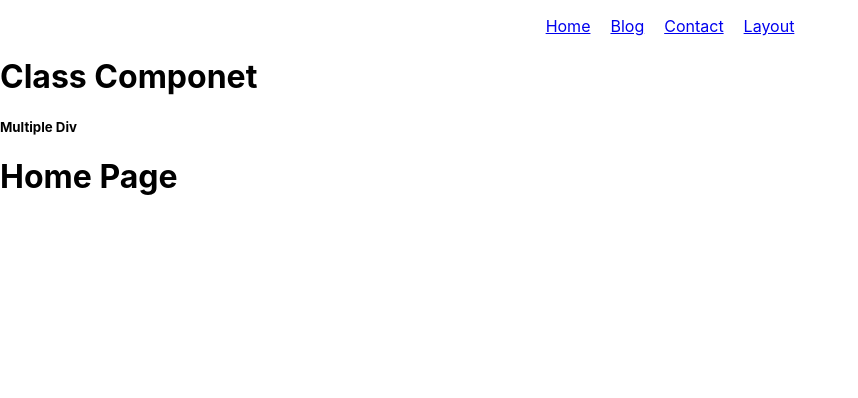
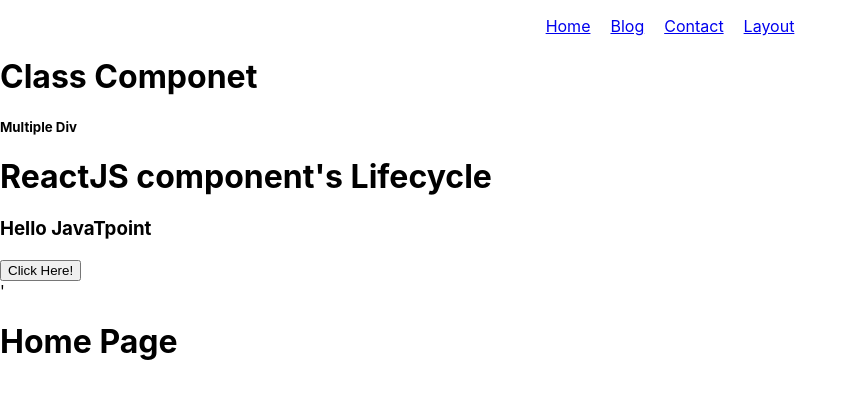
Before and after one commit to Bhagirathsinh073/Internship_Work, a React (Create React App) app in the folder Lesson-2/project/: page / in a window 1280 px wide. Shown: the top 398 px of the page, without its empty margins (0-858 px from the left). Built offline with nearby package versions, Linux system fonts and the light colour scheme.

Commit message:
Example of Life cycle

```diff
--- a/Lesson-2/project/src/App.js
+++ b/Lesson-2/project/src/App.js
@@ -9,6 +9,7 @@ import Blog from './Pages/Blog';
 import NavBar from './Componts/NavBar';
 import Nothing from './Pages/Nothing';
 import ClassComp from './Componts/ClassComp';
+import LifeCycle from './Componts/LifeCycle';
 function App() {
   return (
     <>
@@ -16,6 +17,7 @@ function App() {
 
     <NavBar/> {/*  Function Component */}
     <ClassComp/> {/*  class Component */}
+    <LifeCycle/> '{/*  Life cycle of react */}
       <Routes>
           <Route path='/' element={<Home/>}/>
           <Route path='/contact' element={<Contact/>}/>
--- /dev/null
+++ b/Lesson-2/project/src/Componts/LifeCycle.js
@@ -0,0 +1,43 @@
+import React from 'react';
+
+class LifeCycle extends React.Component {
+   constructor(props) {
+      super(props);
+      this.state = {hello: "JavaTpoint"};
+      this.changeState = this.changeState.bind(this)
+   }
+   render() {
+      return (
+         <div>
+             <h1>ReactJS component's Lifecycle</h1>
+             <h3>Hello {this.state.hello}</h3>
+             <button onClick = {this.changeState}>Click Here!</button>
+         </div>
+      );
+   }
+   componentWillMount() {
+      console.log('Component Will MOUNT!')
+   }
+   componentDidMount() {
+      console.log('Component Did MOUNT!')
+   }
+   changeState(){
+      this.setState({hello:"All!!- Its a great reactjs tutorial."});
+   }
+   componentWillReceiveProps(newProps) {
+      console.log('Component Will Recieve Props!')
+   }
+   shouldComponentUpdate(newProps, newState) {
+      return true;
+   }
+   componentWillUpdate(nextProps, nextState) {
+      console.log('Component Will UPDATE!');
+   }
+   componentDidUpdate(prevProps, prevState) {
+      console.log('Component Did UPDATE!')
+   }
+   componentWillUnmount() {
+      console.log('Component Will UNMOUNT!')
+   }
+}
+export default LifeCycle;
```
Also changed, not shown: Lesson-2/project/src/Temp/temp.txt (added).
